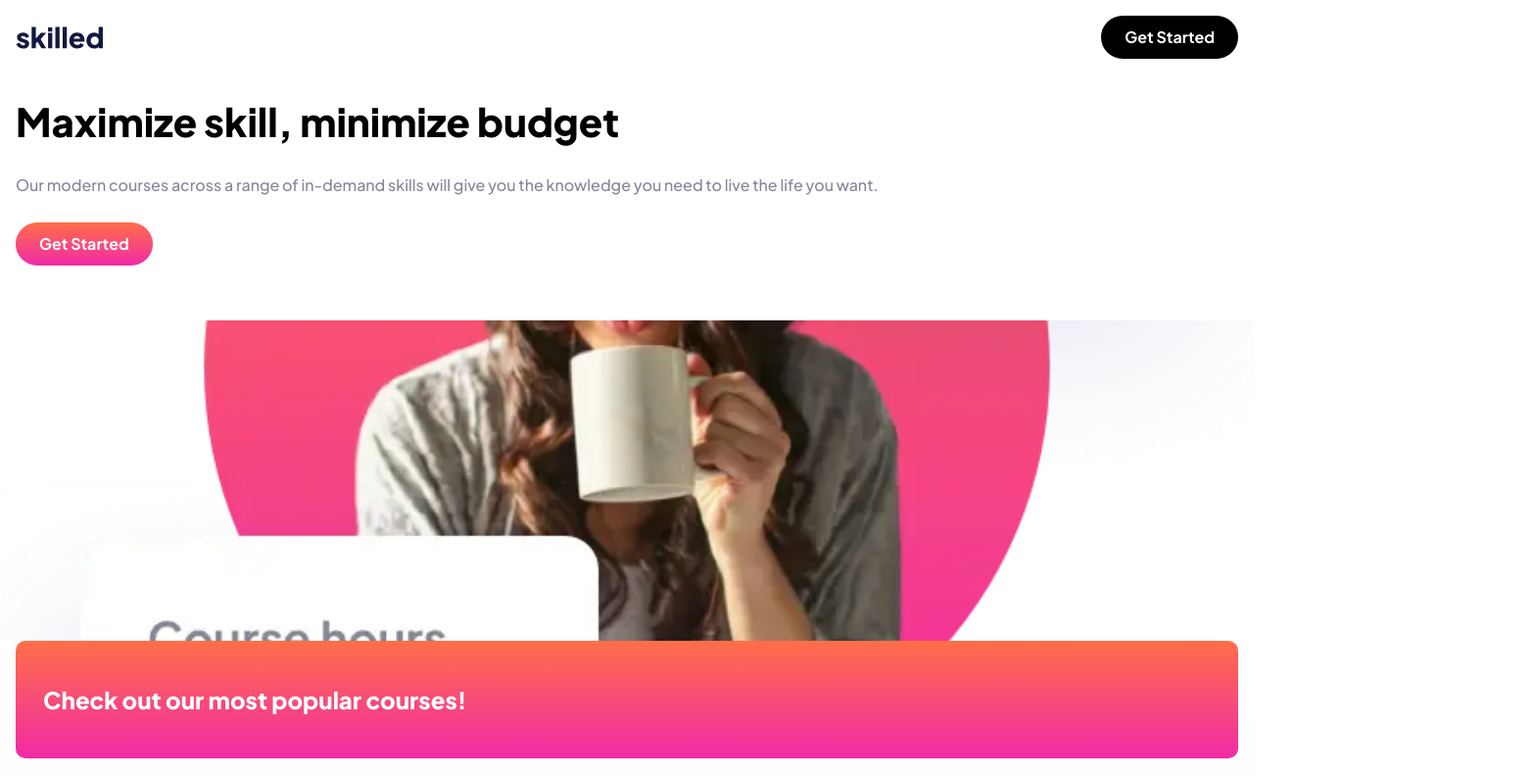
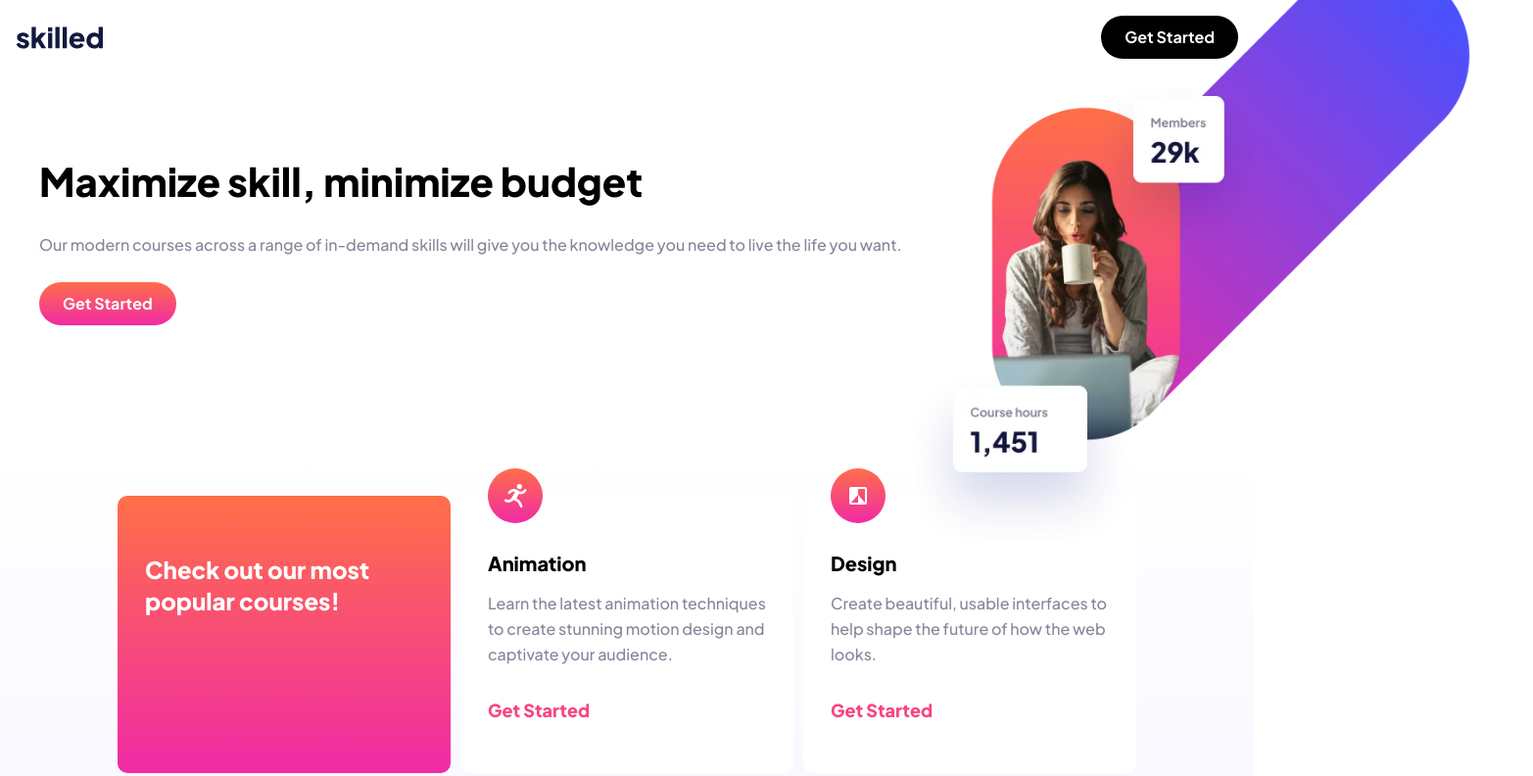
Before and after one commit to ChrisCablish/skilled-e-learning-landing-page, a plain HTML site: page starter-code/index.html in a window 1280 px wide. Shown: the top 792 px of the page at 98% size, 1565 px wide, since content can reach past the window. Drawn offline with Linux system fonts and the light colour scheme.

Commit message:
complete tablet design

```diff
--- a/starter-code/index.html
+++ b/starter-code/index.html
@@ -24,7 +24,8 @@
         <button type="button" class="get__started two">Get Started</button>
       </div>
       <div class="hero">
-        <div class="hero__image"></div>
+        <div class="hero__image__mobile"></div>
+        <div class="hero__image__tablet"></div>
       </div>
     </section>
     <section class="topics">
--- a/starter-code/style.css
+++ b/starter-code/style.css
@@ -11,12 +11,16 @@
 }
 
 button {
-    font-size: 16px;
-    line-height: 28px;
-    padding: 8px 24px 8px 24px;
+    font-size: 1rem;
+    line-height: 1.75rem;
+    padding: 0.5rem 1.5rem 0.5rem 1.5rem;
     border-radius: 1.5rem;
     border: none;
     font-weight: 700;
+}
+
+body {
+    width: 100%;
 }
 
 /* HEADER */
@@ -30,8 +34,8 @@ header {
 
 header .skilled__logo__dark {
     background-image: url(../starter-code/assets/logo-dark.svg);
-    width: 89px;
-    height: 35px;
+    width: 5.5625rem;
+    height: 2.1875rem;
     background-position: center;
     background-repeat: no-repeat;
     background-size: contain;
@@ -69,7 +73,7 @@ header button {
 /* HERO */
 
 
-.hero__image {
+.hero__image__mobile {
     background-image: url("../starter-code/assets/image-hero-mobile@2x.webp");
     background-position: center;
     background-repeat: no-repeat;
@@ -77,6 +81,10 @@ header button {
     height: 327px;
     width: 100%;
     margin-top: 3.5rem;
+}
+
+.hero__image__tablet {
+    display: none;
 }
 
 /* TOPICS */
@@ -188,3 +196,65 @@ footer button {
     color: white;
 
 }
+
+/* TABLET */
+
+@media (min-width: 700px) {
+
+
+    .intro__and__hero {
+        display: flex;
+        flex-direction: row;
+        position: relative;
+    }
+
+    .hero__image__mobile {
+        display: none;
+    }
+
+    .intro {
+
+        margin: 99px 20rem 0 40px;;
+    }
+
+    .hero {
+
+
+        position: absolute;
+        right: -285px;
+        top: -140px;
+        overflow: hidden;
+    }
+
+    .hero__image__tablet {
+        object-fit: cover;
+        background-image: url("../starter-code/assets/image-hero-tablet@2x.webp");
+        background-repeat: no-repeat;
+        background-size: contain;
+        display: block;
+        height: 640px;
+        width: 640px;
+
+    }
+
+    /* TOPICS */
+
+    .topics {
+        flex-direction: row;
+        flex-wrap:wrap;
+        gap: 10px;
+        justify-content: center;
+        margin-top: 8rem;
+
+    }
+
+    .topic__section {
+        width: 340px;
+        height: 283px;
+        margin-top: 46px;
+    }
+
+    .topic__header h3 {
+        transform: translate(0, -80%);
+    }
+}
```
